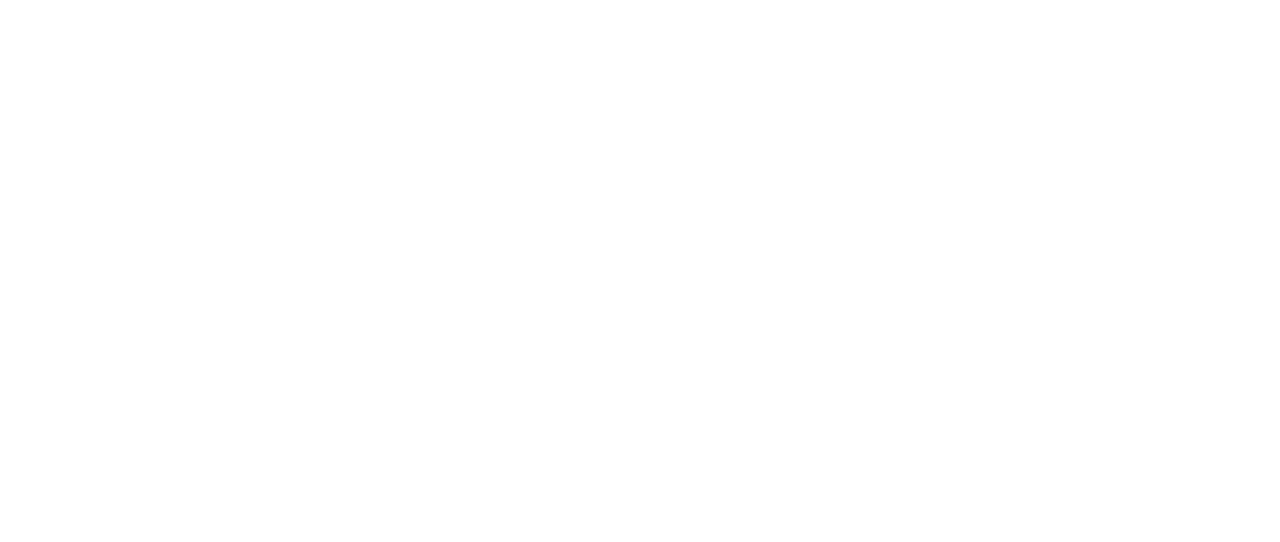
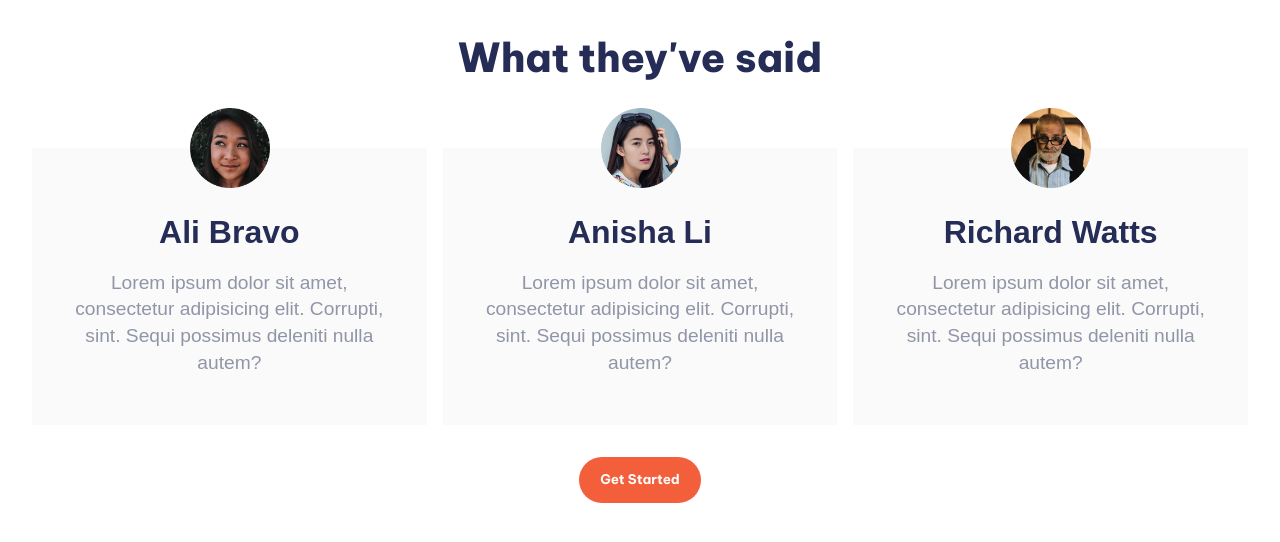
Before and after one commit to elghanbibadr/13, a plain HTML site: page app/index.html in a window 1280 px wide. Drawn offline with Linux system fonts and the light colour scheme.

Commit message:
fixing carousel some issue

```diff
--- a/app/index.html
+++ b/app/index.html
@@ -14,7 +14,34 @@
 <body>
 
 
-
+  <div class="container">
+    <h1> What they've said</h1>
+    <div class="carousel grid grid--cols-3">
+      <div class="carousel__item">
+        <img src="../images/avatar-ali.png" alt="" class="carousel__img">
+        <h4 class="carousel__heading">Ali Bravo</h4>
+        <p class="carousel__text">Lorem ipsum dolor sit amet, consectetur adipisicing elit. Corrupti, sint. Sequi possimus deleniti nulla autem?</p>
+      </div>
+      <div class="carousel__item ">
+        <img src="../images/avatar-anisha.png" alt="" class="carousel__img">
+        <h4 class="carousel__heading">Anisha Li</h4>
+        <p class="carousel__text">Lorem ipsum dolor sit amet, consectetur adipisicing elit. Corrupti, sint. Sequi possimus deleniti nulla autem?</p>
+      </div>
+      <div class="carousel__item">
+        <img src="../images/avatar-richard.png" alt="" class="carousel__img">
+        <h4 class="carousel__heading">Richard Watts</h4>
+        <p class="carousel__text">Lorem ipsum dolor sit amet, consectetur adipisicing elit. Corrupti, sint. Sequi possimus deleniti nulla autem?</p>
+      </div>
+      <div class="carousel__item carousel__item--hidden ">
+        <img src="../images/avatar-shanai.png" alt="" class="carousel__img">
+        <h4 class="carousel__heading">Ali Bravo</h4>
+        <p class="carousel__text">Lorem ipsum dolor sit amet, consectetur adipisicing elit. Corrupti, sint. Sequi possimus deleniti nulla autem?</p>
+      </div>
+    </div>
+    <div class="carousel__btn">
+      <button class="btn">get started</button>
+    </div>
+  </div>
 
 <script src="main.js"></script>
 </body>
--- a/app/sass/_carousel.scss
+++ b/app/sass/_carousel.scss
@@ -1,8 +1,9 @@
 .container {
   padding: 1rem;
   @include contentCenter;
-  background-color: black;
-  background-color: #fafafa;
+  h1 {
+    margin-bottom: 4rem;
+  }
 }
 .carousel {
   position: relative;
@@ -13,8 +14,10 @@
     font-size: 2em;
     color: #ffffff;
     display: none;
+    margin-bottom: 2rem;
+    position: relative;
     transition: 0.5s;
-
+    background-color: #fafafa;
     @include desktop {
       display: block;
     }
@@ -29,10 +32,14 @@
     }
   }
   &__img {
-    width: 100px;
+    width: 80px;
+    position: absolute;
+    top: -2.5rem;
+    left: 40%;
   }
   h4 {
     color: $primary-color;
+    margin-top: 2rem;
   }
 
   &__text {
```
Also changed, not shown: app/sass/main.css, 1 other file.
